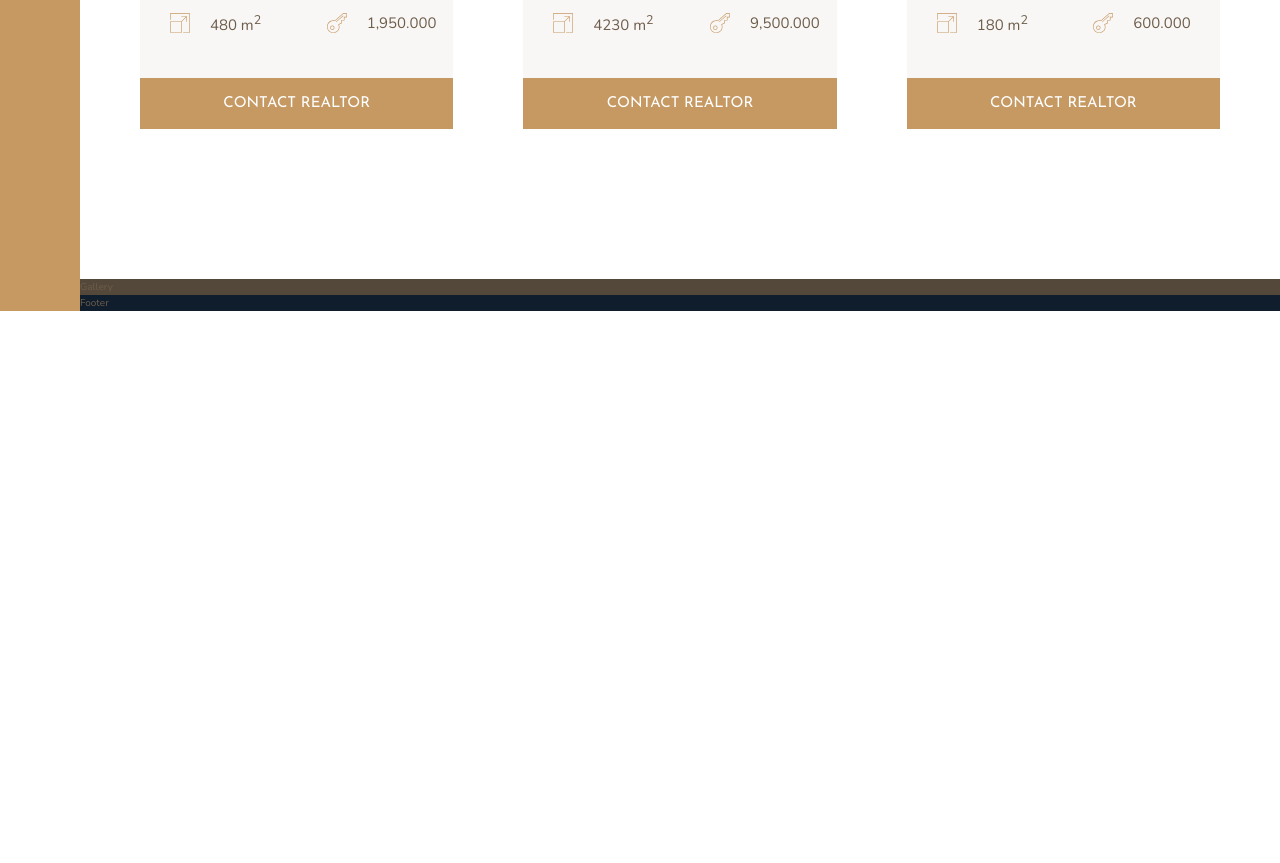
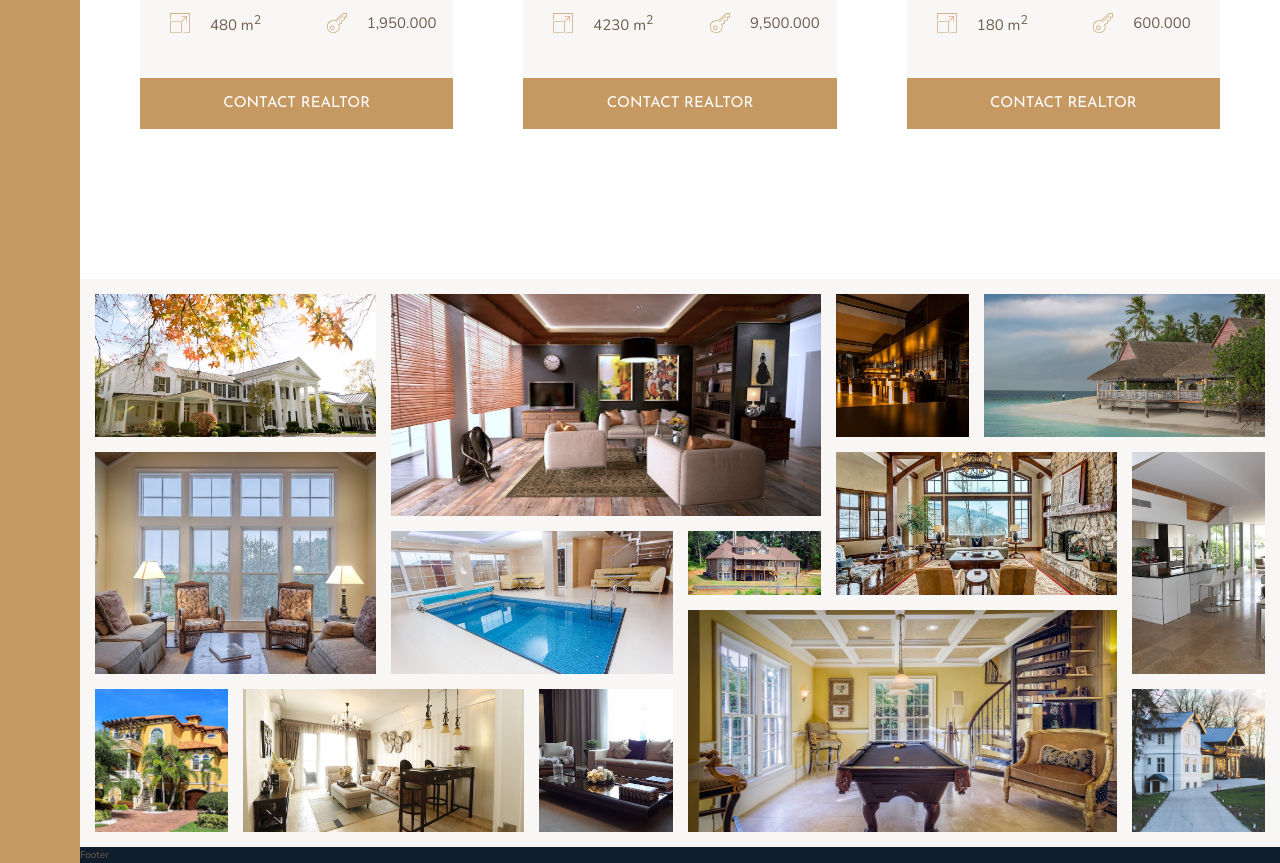
Before and after one commit to Caiko/nexter-course-project, a website: page index.html in a window 1280 px wide. Shown: the part 2851-3714 px from the top of the page. Before the commit the page ends 3162 px from the top, so only its background shows below. Drawn offline with nearby package versions, Linux system fonts and the light colour scheme.

Commit message:
Gallery Finished

```diff
--- a/index.html
+++ b/index.html
@@ -336,7 +336,70 @@
       </div>
     </section>
 
-    <section class="gallery">Gallery</section>
+    <section class="gallery">
+      <figure class="gallery__item gallery__item--1">
+        <img src="img/gal-1.jpeg" alt="Gallery image 1" class="gallery__img" />
+      </figure>
+      <figure class="gallery__item gallery__item--2">
+        <img src="img/gal-2.jpeg" alt="Gallery image 2" class="gallery__img" />
+      </figure>
+      <figure class="gallery__item gallery__item--3">
+        <img src="img/gal-3.jpeg" alt="Gallery image 3" class="gallery__img" />
+      </figure>
+      <figure class="gallery__item gallery__item--4">
+        <img src="img/gal-4.jpeg" alt="Gallery image 4" class="gallery__img" />
+      </figure>
+      <figure class="gallery__item gallery__item--5">
+        <img src="img/gal-5.jpeg" alt="Gallery image 5" class="gallery__img" />
+      </figure>
+      <figure class="gallery__item gallery__item--6">
+        <img src="img/gal-6.jpeg" alt="Gallery image 6" class="gallery__img" />
+      </figure>
+      <figure class="gallery__item gallery__item--7">
+        <img src="img/gal-7.jpeg" alt="Gallery image 7" class="gallery__img" />
+      </figure>
+      <figure class="gallery__item gallery__item--8">
+        <img src="img/gal-8.jpeg" alt="Gallery image 8" class="gallery__img" />
+      </figure>
+      <figure class="gallery__item gallery__item--9">
+        <img src="img/gal-9.jpeg" alt="Gallery image 9" class="gallery__img" />
+      </figure>
+      <figure class="gallery__item gallery__item--10">
+        <img
+          src="img/gal-10.jpeg"
+          alt="Gallery image 10"
+          class="gallery__img"
+        />
+      </figure>
+      <figure class="gallery__item gallery__item--11">
+        <img
+          src="img/gal-11.jpeg"
+          alt="Gallery image 11"
+          class="gallery__img"
+        />
+      </figure>
+      <figure class="gallery__item gallery__item--12">
+        <img
+          src="img/gal-12.jpeg"
+          alt="Gallery image 12"
+          class="gallery__img"
+        />
+      </figure>
+      <figure class="gallery__item gallery__item--13">
+        <img
+          src="img/gal-13.jpeg"
+          alt="Gallery image 13"
+          class="gallery__img"
+        />
+      </figure>
+      <figure class="gallery__item gallery__item--14">
+        <img
+          src="img/gal-14.jpeg"
+          alt="Gallery image 14"
+          class="gallery__img"
+        />
+      </figure>
+    </section>
 
     <footer class="footer">Footer</footer>
   </body>
--- a/sass/_gallery.scss
+++ b/sass/_gallery.scss
@@ -1,6 +1,95 @@
 @use "base" as *;
 
 .gallery {
-  background-color: $color-grey-dark-1;
+  background-color: $color-grey-light-1;
   grid-column: full-start / full-end;
+
+  display: grid;
+  grid-template-columns: repeat(8, 1fr);
+  grid-template-rows: repeat(7, 5vw);
+  gap: 1.5rem;
+
+  padding: 1.5rem;
+
+  &__item {
+    &--1 {
+      grid-row: 1 / span 2;
+      grid-column: 1 / span 2;
+    }
+
+    &--2 {
+      grid-row: 1 / span 3;
+      grid-column: 3 / span 3;
+    }
+    &--3 {
+      grid-row: 1 / span 2;
+      grid-column: 6 / span 1;
+    }
+
+    &--4 {
+      grid-row: 1 / span 2;
+      grid-column: 7 / span 2;
+    }
+
+    &--5 {
+      grid-row: 3 / span 3;
+      grid-column: 1 / span 2;
+    }
+
+    &--6 {
+      grid-row: 4 / span 2;
+      grid-column: 3 / span 2;
+    }
+
+    &--7 {
+      grid-row: 4 / span 1;
+      grid-column: 5 / span 1;
+    }
+
+    &--8 {
+      grid-row: 3 / span 2;
+      grid-column: 6 / span 2;
+    }
+
+    &--9 {
+      grid-row: 3 / span 3;
+      grid-column: 8 / span 1;
+    }
+
+    &--10 {
+      grid-row: 6 / span 2;
+      grid-column: 1 / span 1;
+    }
+
+    &--11 {
+      grid-row: 6 / span 2;
+      grid-column: 2 / span 2;
+    }
+
+    &--12 {
+      grid-row: 6 / span 2;
+      grid-column: 4 / span 1;
+    }
+
+    &--13 {
+      grid-row: 5 / span 3;
+      grid-column: 5 / span 3;
+    }
+    &--14 {
+      grid-row: 6 / span 2;
+      grid-column: 8 / span 1;
+    }
+  }
+
+  &__img {
+    display: block;
+    //Get's rid of potential white-spaces around the image
+    // Otherwise the image will be treated as an inline element.
+    width: 100%;
+    height: 100%;
+    object-fit: cover;
+    // Only works if you set a height and width
+    // We put the img in a figure element (As the grid item) otherwise the
+    // image will cover the whole grid, not just the grid item cell
+  }
 }
```
Also changed, not shown: css/style.css, 1 other file.
